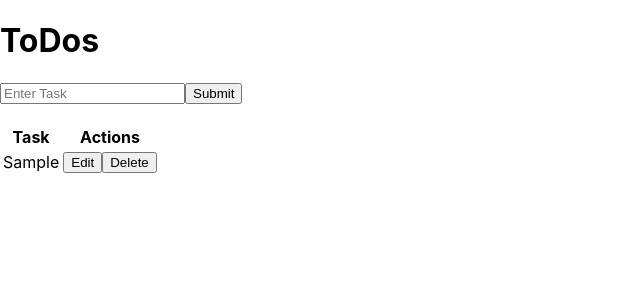
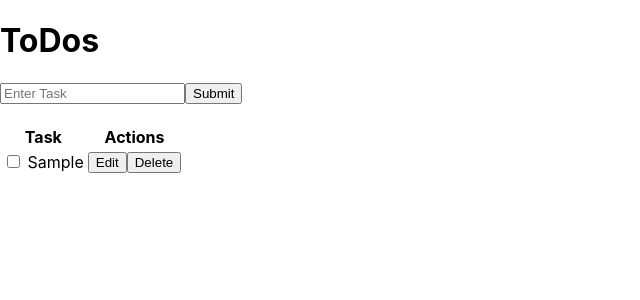
Before and after one commit to jj-one/react-todo-app, a React (Create React App) app: page / in a window 1280 px wide. Both pictures are taken after typing "Sample" into the empty fields and a click on the button "Submit". Shown: the top 300 px of the page, without its empty margins (0-640 px from the left). Built offline with nearby package versions, Linux system fonts and the light colour scheme; the HTML template or start-up script is replaced by a standard one.

Commit message:
Added toggle effect to the task depending whether it's done or not.

```diff
--- a/src/components/Main.js
+++ b/src/components/Main.js
@@ -36,6 +36,12 @@ class Main extends React.Component {
     this.setState({tasks: tasks});
   };
 
+  toggleTask = (taskId) => {
+    const targetTask = tasks[taskId];
+    targetTask.isCompleted = !targetTask.isCompleted;
+    this.setState({tasks: tasks});
+  };
+
   render() {
     return (<div>
         <h1>ToDos</h1>
@@ -43,7 +49,12 @@ class Main extends React.Component {
         <div>
         <CreateTask createTask={this.handleCreateTask} />
         <br />
-        <TaskList tasks={this.state.tasks} deleteTask={this.deleteTask} updateTask={this.updateTask} />
+        <TaskList
+          tasks={this.state.tasks}
+          deleteTask={this.deleteTask}
+          updateTask={this.updateTask}
+          toggleTask={this.toggleTask}
+        />
         </div>
       </div>
     );
--- a/src/components/TaskItem.js
+++ b/src/components/TaskItem.js
@@ -30,6 +30,10 @@ export default class TaskItem extends Component {
     this.setState({isEditing: false});
   }
 
+  toggleTask = () => {
+    this.props.toggleTask(this.props.id);
+  };
+
   render() {
     return (
       <tr>
@@ -52,7 +56,12 @@ export default class TaskItem extends Component {
           </>
           :
           <>
-            <td>{this.props.task.task}</td>
+            <td onClick={this.toggleTask} className='task'>
+              <input
+                type="checkbox"
+                checked={this.props.task.isCompleted}
+                readOnly
+              /> <span className={this.props.task.isCompleted?"completed":"not-completed"}>{this.props.task.task}</span></td>
             <td>
               <button onClick={() => this.setEditingState(true)}>Edit</button>
               <button onClick={this.props.deleteTask}>Delete</button>
--- a/src/components/TaskList.js
+++ b/src/components/TaskList.js
@@ -26,8 +26,13 @@ export default class TaskList extends Component {
         </thead>
         <tbody>
           {this.props.tasks.map((task, index) => (
-            <TaskItem key={index} id={index} task={task} deleteTask={() => this.props.deleteTask(index)}
+            <TaskItem
+              key={index}
+              id={index}
+              task={task}
+              deleteTask={() => this.props.deleteTask(index)}
               updateTask={this.props.updateTask}
+              toggleTask={this.props.toggleTask}
             />
           ))}
         </tbody>
--- a/src/index.css
+++ b/src/index.css
@@ -11,3 +11,11 @@ code {
   font-family: source-code-pro, Menlo, Monaco, Consolas, 'Courier New',
     monospace;
 }
+
+.task {
+  cursor: pointer;
+}
+
+.completed {
+  text-decoration-line: line-through;
+}
```
